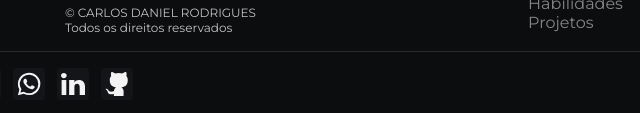
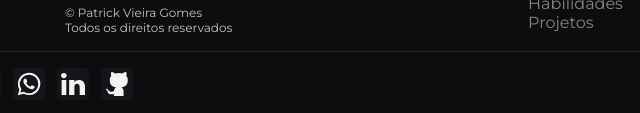
Before and after one commit to Adromane/Portfolio, a website: page projects/api-github.html in a window 1280 px wide. Shown: the part 1092-1205 px from the top of the page, 83-723 px from the left. Drawn offline with Linux system fonts and the light colour scheme; a web font is replaced by a local one.

Commit message:
commit change

```diff
--- a/projects/api-github.html
+++ b/projects/api-github.html
@@ -122,7 +122,7 @@
                     <h1>CODER LE FUTUR<br>AVEC PASSION ET<br>INNOVATION<span>.</span></h1>
                 </div>
                 <div class="copyright">
-                    <h2>© CARLOS DANIEL RODRIGUES</h2>
+                    <h2>© Patrick Vieira Gomes</h2>
                     <h2>Todos os direitos reservados</h2>
                 </div>
             </div>
```
